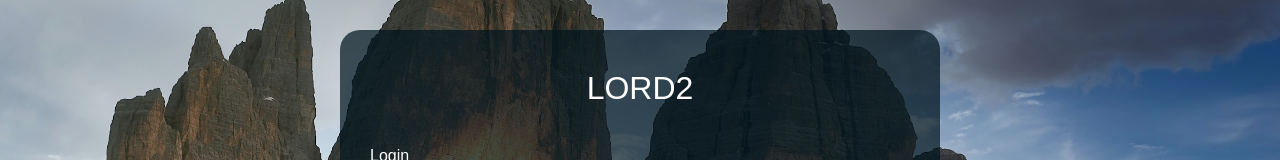
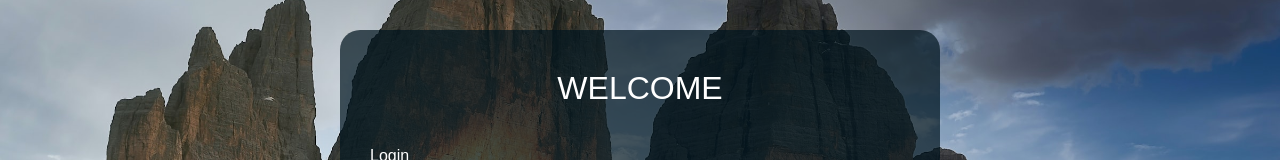
Before and after one commit to BofoVan/first_page_example, a plain HTML site: page index.html in a window 1280 px wide. Shown: the part 146-306 px from the top of the page. Drawn offline with Linux system fonts and the light colour scheme.

Commit message:
Меняем имя

```diff
--- a/index.html
+++ b/index.html
@@ -10,7 +10,7 @@
 <body>
    <div class="full-screen-container">
     <div class="login-container">
-        <h1 class="login-title">LORD2</h1>
+        <h1 class="login-title">WELCOME</h1>
         <form class="form">
             <div class="input-group success">
                 <label for="login">Login</label>
```
